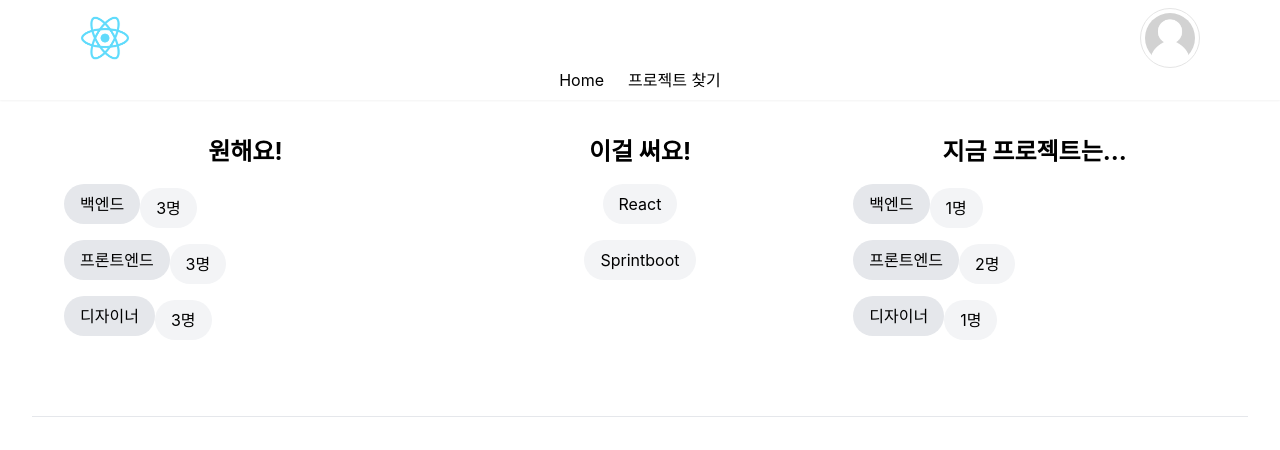
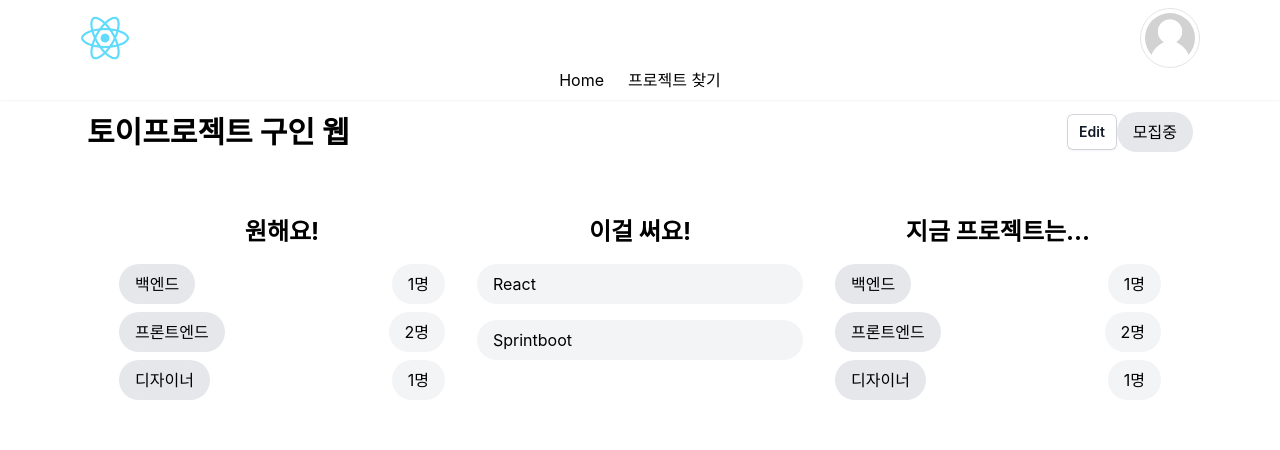
Before and after one commit to Outbackend/FrontEnd, a React (Create React App) app: page /project in a window 1280 px wide. Shown: the top 450 px of the page. Built offline with nearby package versions, Linux system fonts and the light colour scheme.

Commit message:
fix: project ui 수정

```diff
--- a/src/App.js
+++ b/src/App.js
@@ -1,10 +1,10 @@
 import React from "react";
-import { Routes, Route } from 'react-router-dom';
+import { Routes, Route } from "react-router-dom";
 import PageLayout from "./components/Layout/Layout";
 import UserInfo from "./components/Page/UserInfo";
 import LoginPage from "./components/Page/LoginPage";
 import UserInfoModify from "./components/Page/UserInfoModify";
-import Home from "./components/Page/Home"
+import Home from "./components/Page/Home";
 import ProjectDetail from "./components/Page/ProjectDetail";
 
 function App() {
@@ -15,7 +15,7 @@ function App() {
           <Route path="/" element={<Home />}></Route>
           <Route path="/userinfo" element={<UserInfo />}></Route>
           <Route path="/userinfomodify" element={<UserInfoModify />}></Route>
-          <Route path='/project' element={<ProjectDetail />}></Route>
+          <Route path="/project" element={<ProjectDetail />}></Route>
         </Route>
         <Route path="/login" element={<LoginPage />}></Route>
         <Route path="/*" element={<div>404</div>}></Route>
--- a/src/components/Layout/Header.jsx
+++ b/src/components/Layout/Header.jsx
@@ -1,29 +1,28 @@
-import {useNavigate} from "react-router-dom";
+import { useNavigate } from "react-router-dom";
 import React, { useState, useCallback } from "react";
-import Logo from './header/Logo';
-import UserImg from './header/LogoUser';
-import {Navigation} from "./header/Navigation";
+import Logo from "./header/Logo";
+import UserImg from "./header/LogoUser";
+import { Navigation } from "./header/Navigation";
 import Container from "../Assets/Container";
 
-
-const Header = ({user}) => {
-
+const Header = ({ user }) => {
   const navigate = useNavigate();
 
   const [isOpen, setIsOpen] = useState(false);
-    const toggleOpen = useCallback(() =>{
-        setIsOpen(value => !value)
+  const toggleOpen = useCallback(() => {
+    setIsOpen((value) => !value);
   }, []);
 
-    return(
+  return (
     <>
-            <div className="fixed w-full bg-white shadow-sm py-2">
+      <div className="fixed w-full bg-white shadow-sm py-2 z-50">
         <Container>
           <div className="flex flex-row items-center justify-between">
             <div>
               <Logo />
             </div>
-                    <div className="
+            <div
+              className="
                             p-4
                             md:py-1
                             md:px-1
@@ -34,12 +33,14 @@ const Header = ({user}) => {
                             hover:shadow-md
                             transition
                             "
-                        onClick={toggleOpen}>
+              onClick={toggleOpen}
+            >
               <UserImg src={user?.profile_img} />
             </div>
           </div>
           {isOpen && (
-                    <div className="
+            <div
+              className="
                         absolute
                         rounded-xl
                         shadow-md
@@ -48,52 +49,60 @@ const Header = ({user}) => {
                         right-0
                         top-12
                         text-sm
-                        ">
+                        "
+            >
               <div className="flex flex-col cursor-pointer">
                 {user ? (
                   <>
-                                    <div className="px-4
+                    <div
+                      className="px-4
                                             py-3 hover:bg-neutral-100
                                             transition
                                             font-semibold"
-                                        onClick={()=>navigate('/profile')}>
+                      onClick={() => navigate("/profile")}
+                    >
                       Profile
                     </div>
-                                    <div className="px-4
+                    <div
+                      className="px-4
                                             py-3 hover:bg-neutral-100
                                             transition
                                             font-semibold"
-                                        onClick={()=>navigate('/create')}>
+                      onClick={() => navigate("/create")}
+                    >
                       Create Project
                     </div>
                     <hr />
-                                    <div className="px-4
+                    <div
+                      className="px-4
                                             py-3 hover:bg-neutral-100
                                             transition
-                                            font-semibold">
+                                            font-semibold"
+                    >
                       Logout
                     </div>
                   </>
                 ) : (
                   <>
-                                    <div className="px-4
+                    <div
+                      className="px-4
                                             py-3 hover:bg-neutral-100
                                             transition
                                             font-semibold"
-                                        onClick={()=>navigate('/login')}>
+                      onClick={() => navigate("/login")}
+                    >
                       Login
                     </div>
                   </>
-                         )
-                    }
+                )}
               </div>
             </div>
           )}
         </Container>
-                <Navigation/>
+        <Navigation />
       </div>
     </>
   );
-}
+};
 
 export default Header;
--- a/src/components/Page/Project/Project.jsx
+++ b/src/components/Page/Project/Project.jsx
@@ -1,4 +1,5 @@
 import React from "react";
+import Recrute from "./Recrute";
 
 const Project = ({ project }) => {
   return (
@@ -7,21 +8,12 @@ const Project = ({ project }) => {
         <div className="flex-1">
           <h3 className="text-2xl font-bold mb-4 text-center">원해요!</h3>
           {project.recrute.map((elem) => (
-            <ul key={elem.type} className="list-none flex items-center mb-2">
-              <li className="mb-2 left ">
-                <div className="px-4 py-2 bg-gray-200 rounded-full">
-                  {elem.type}
-                </div>
-              </li>
-              <li className="px-4 py-2 bg-gray-100 rounded-full">
-                {elem.wanted}명
-              </li>
-            </ul>
+            <Recrute elem={elem}></Recrute>
           ))}
         </div>
         <div className="flex-1">
           <h3 className="text-2xl font-bold mb-4 text-center">이걸 써요!</h3>
-          <ul className="list-none flex flex-col items-center space-y-4">
+          <ul className="w-full list-none text-center items-center space-y-4">
             {project.skill_tag.map((skill) => (
               <li
                 key={skill}
@@ -37,18 +29,7 @@ const Project = ({ project }) => {
             지금 프로젝트는...
           </h3>
           {project.recrute.map((elem) => (
-            <ul key={elem.type} className="list-none flex items-center mb-2">
-              <li className="mb-2">
-                <div className="px-4 py-2 bg-gray-200 rounded-full">
-                  {elem.type}
-                </div>
-              </li>
-              <li>
-                <div className="px-4 py-2 bg-gray-100 rounded-full">
-                  {elem.current}명
-                </div>
-              </li>
-            </ul>
+            <Recrute elem={elem}></Recrute>
           ))}
         </div>
       </div>
--- /dev/null
+++ b/src/components/Page/Project/Recrute.jsx
@@ -0,0 +1,20 @@
+import React from "react";
+
+const Recrute = ({ elem }) => {
+  return (
+    <div>
+      {/* <ul key={elem.type} className="list-none flex items-center mb-2"> */}
+      <table className="mb-2 list-none items-center relative w-full">
+        <tl className="px-4 py-2 bg-gray-200 rounded-full float-left">
+          {elem.type}
+        </tl>
+        <tl className="px-4 py-2 bg-gray-100 rounded-full float-right">
+          {elem.current}명
+        </tl>
+      </table>
+      {/* </ul> */}
+    </div>
+  );
+};
+
+export default Recrute;
--- a/src/components/Page/ProjectDetail.jsx
+++ b/src/components/Page/ProjectDetail.jsx
@@ -37,7 +37,7 @@ const ProjectDetail = () => {
       {loading ? (
         <h1>loading...</h1>
       ) : (
-        <div className="p-8">
+        <div className="p-8 max-w-[1170px] m-auto pt-28">
           <div className="flex justify-between items-center mb-8">
             <h2 className="text-3xl flex-grow font-bold">{project.name}</h2>
             <button
@@ -53,8 +53,8 @@ const ProjectDetail = () => {
           <div>
             <h2 className="text-2xl font-bold mb-4">프로젝트 설명</h2>
             <SimpleImageSlider
-              width={896}
-              height={504}
+              width={400}
+              height={300}
               images={project.project_image}
               showBullets={true}
               showNavs={true}
```
Lines whose indentation alone changed are shown as unchanged.
